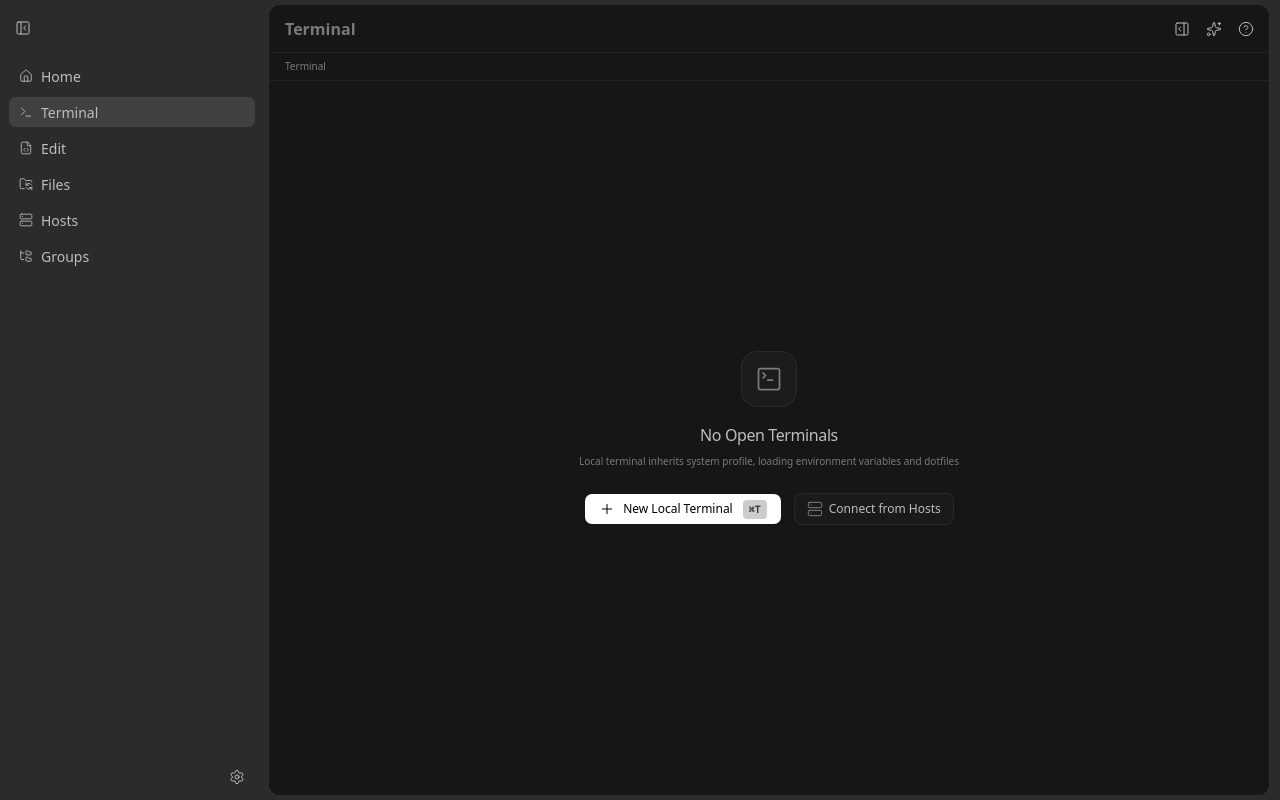
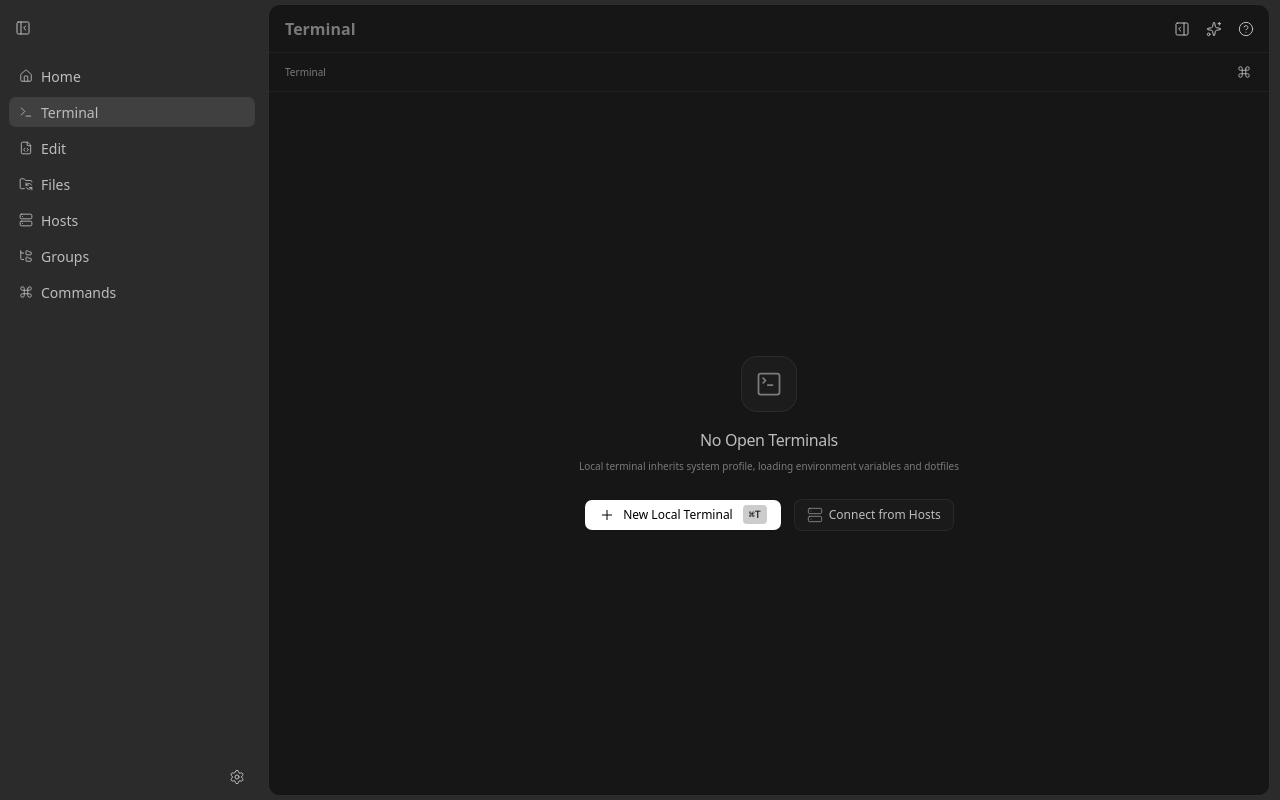
Before and after one commit to Gallentboy/veloterm, a React app: page / in a window 1280 px wide. Both pictures are taken after a click on the button "Terminal". Built offline with nearby package versions, Linux system fonts and the light colour scheme; the HTML template or start-up script is replaced by a standard one; a web font is replaced by a local one.

Commit message:
命令库前端入口补齐：侧边栏菜单项、终端工具栏⌘K按钮

```diff
--- a/src/components/AppShell.tsx
+++ b/src/components/AppShell.tsx
@@ -492,6 +492,7 @@ export function AppShell() {
                     isPanelResizing={isResizing}
                     onNavigateHosts={() => setPage('hosts')}
                     onOpenAiChat={openAiChat}
+                    onOpenCommandPalette={() => setPaletteOpen(true)}
                   />
                 ) : page === 'editor' ? (
                   <EditorScreen />
--- a/src/components/WorkspaceSidebar.tsx
+++ b/src/components/WorkspaceSidebar.tsx
@@ -1,4 +1,4 @@
-import { FileCode, FolderSync, FolderTree, House, Server, Settings, Terminal } from 'lucide-react';
+import { Command, FileCode, FolderSync, FolderTree, House, Server, Settings, Terminal } from 'lucide-react';
 import { useTranslation } from 'react-i18next';
 import { ControlHintTooltip } from '@/components/ControlHintTooltip';
 import { SidebarMenuButton } from '@/components/SidebarMenuButton';
@@ -60,6 +60,12 @@ export function WorkspaceSidebar({ activePage, onPageChange, className }: Worksp
           active={activePage === 'groups'}
           onClick={() => onPageChange('groups')}
         />
+        <SidebarMenuButton
+          icon={Command}
+          label={t('nav.commands')}
+          active={activePage === 'commands'}
+          onClick={() => onPageChange('commands')}
+        />
       </nav>
 
       <div className="min-h-0 flex-1" data-tauri-drag-region />
--- a/src/components/terminal/TerminalScreen.tsx
+++ b/src/components/terminal/TerminalScreen.tsx
@@ -1,4 +1,5 @@
 import {
+  Command,
   Eraser,
   Grid2X2,
   LayoutGrid,
@@ -29,6 +30,8 @@ export interface TerminalScreenProps {
   onNavigateHosts?: () => void;
   /** 打开 AI 对话（可携带错误现场） */
   onOpenAiChat?: (prompt?: string) => void;
+  /** 打开 ⌘K 命令面板 */
+  onOpenCommandPalette?: () => void;
 }
 
 /**
@@ -43,7 +46,7 @@ export function TerminalScreen({
   isVisible = true,
   isPanelResizing = false,
   onNavigateHosts,
-  onOpenAiChat,
+  onOpenAiChat, onOpenCommandPalette,
 }: TerminalScreenProps) {
   const { t } = useTranslation();
   const { hosts } = useHostsStore();
@@ -392,6 +395,17 @@ export function TerminalScreen({
 
         {/* 右侧状态与辅助动作 */}
         <div className="flex shrink-0 items-center gap-1.5">
+            {onOpenCommandPalette ? (
+              <Button
+                variant="ghost"
+                size="icon-sm"
+                onClick={onOpenCommandPalette}
+                aria-label={t('commands.palette.title')}
+                title={`${t('commands.palette.title')} · ⌘K`}
+              >
+                <Command className="size-3.5" />
+              </Button>
+            ) : null}
           {activeRenderer !== 'dom' ? (
             <span
               className={cn(
```
